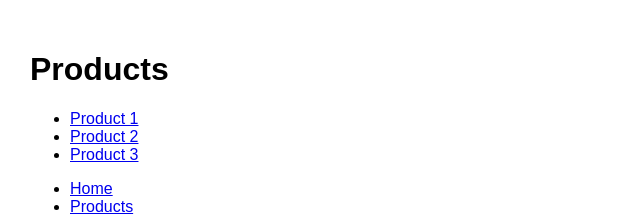
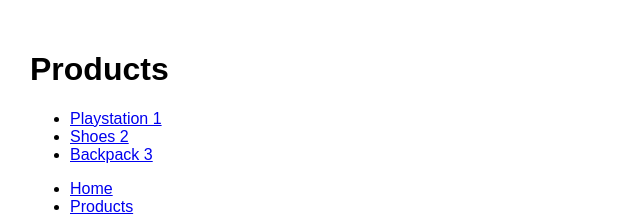
Before and after one commit to mykfrost/router-app, a React (Create React App) app: page /products in a window 1280 px wide. Shown: the top 216 px of the page, without its empty margins (0-640 px from the left). Built offline with nearby package versions, Linux system fonts and the light colour scheme.

Commit message:
Adding optional params

```diff
--- a/src/App.js
+++ b/src/App.js
@@ -17,8 +17,9 @@
       <div >
         <div className="content">
           <Switch>
-          <Route path="/products" component={Products}/>
-          <Route path="/posts" component={Posts}/>
+            <Route path="/products/:id" component={ProductDetails}/>
+          <Route path="/products" render={(props)=> <Products sortBy="newest" {...props}/>}/>
+          <Route path="/posts/:year?/:month?" component={Posts}/>
           <Route path="/admin" component={Dashboard}/>
           <Route path="/" exact component={Home}/>
           </Switch>
--- a/src/components/posts.jsx
+++ b/src/components/posts.jsx
@@ -1,10 +1,10 @@
 import React from "react";
 
-const Posts = () => {
+const Posts = ({match}) => {
   return (
     <div>
       <h1>Posts</h1>
-      Year: , Month:
+      Year: {match.params.year} , Month: {match.params.month}
     </div>
   );
 };
--- a/src/components/productDetails.jsx
+++ b/src/components/productDetails.jsx
@@ -8,7 +8,7 @@
   render() {
     return (
       <div>
-        <h1>Product Details - </h1>
+        <h1>Product Details - {this.props.match.params.id} </h1>
         <button onClick={this.handleSave}>Save</button>
       </div>
     );
--- a/src/components/products.jsx
+++ b/src/components/products.jsx
@@ -1,11 +1,12 @@
 import React, { Component } from "react";
+import { Link } from "react-router-dom";
 
 class Products extends Component {
   state = {
     products: [
-      { id: 1, name: "Product 1" },
-      { id: 2, name: "Product 2" },
-      { id: 3, name: "Product 3" }
+      { id: 1, name: "Playstation 1" },
+      { id: 2, name: "Shoes 2" },
+      { id: 3, name: "Backpack 3" }
     ]
   };
 
@@ -16,7 +17,7 @@
         <ul>
           {this.state.products.map(product => (
             <li key={product.id}>
-              <a href={`/products/${product.id}`}>{product.name}</a>
+              <Link to={`/products/${product.id}`}>{product.name}</Link>
             </li>
           ))}
         </ul>
```
